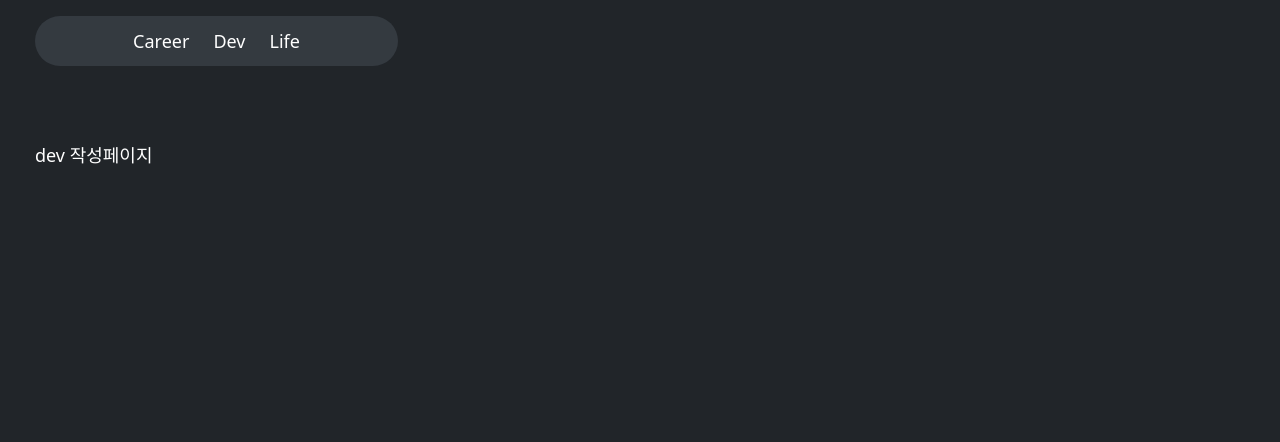
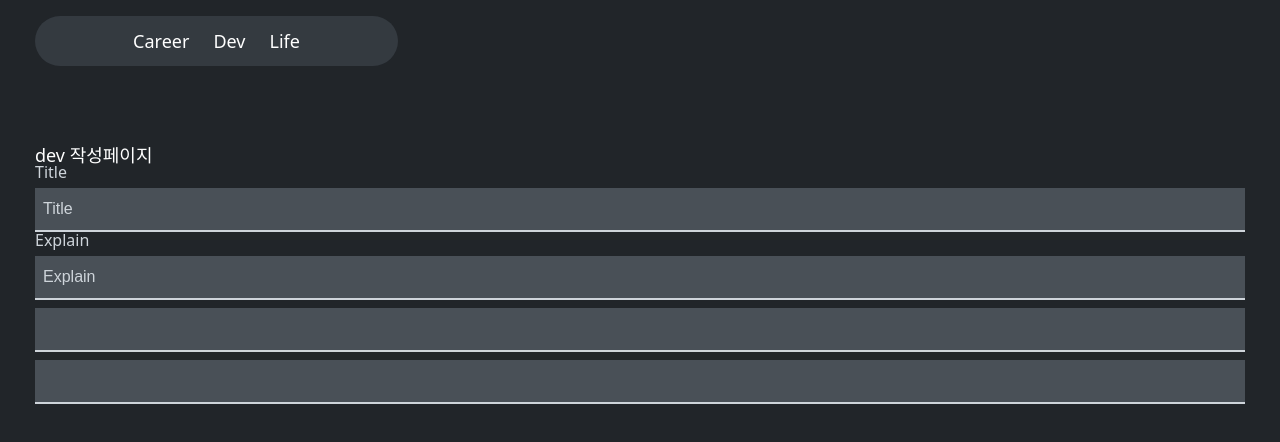
Before and after one commit to DUKE506/Duke, a Next.js app: page /dev/add in a window 1280 px wide. Shown: the top 442 px of the page. Built offline with nearby package versions, Linux system fonts and the light colour scheme.

Commit message:
feat : add 컴포넌트 작업중

```diff
--- /dev/null
+++ b/src/app/(dev)/dev/add/components/DevInfo/DevInfo.tsx
@@ -0,0 +1,16 @@
+import InputField from "@/components/InputField/InputField";
+
+
+const DevInfo = () => {
+    return(
+        <div>
+            <InputField label="Title" type="text" placeholder="Title" />
+            <InputField label="Explain" type="textarea" placeholder="Explain" />
+            <InputField />
+            <InputField />
+
+        </div>
+    )
+}
+
+export default DevInfo;
--- a/src/app/(dev)/dev/add/page.tsx
+++ b/src/app/(dev)/dev/add/page.tsx
@@ -1,8 +1,20 @@
+'use client'
+
+import InputField from "@/components/InputField/InputField";
+import { useState } from "react";
+import DevInfo from "./components/DevInfo/DevInfo";
+
 
 const AddDev = () => {
+    const [value, setValue] = useState('');
     return (
         <div>
-            dev 작성페이지
+            <div>
+                dev 작성페이지
+            </div>
+            <div>
+                <DevInfo />
+            </div>
         </div>
     )
 }
--- /dev/null
+++ b/src/components/InputField/InputField.module.css
@@ -0,0 +1,42 @@
+.inputfield {
+    display: flex;
+    flex-direction: column;
+    justify-content: center;
+
+    gap: var(--pad-half);
+}
+
+.label{
+    font-size : var(--size-s);
+    color: var(--color-main6);
+    transition: all .2s;
+}
+
+.input{
+    outline: none;
+    border : none;
+    font-size: var(--size-s);
+    color: var(--color-wh);
+
+    padding: var(--pad-three) var(--pad-half);
+    border-bottom: 2px solid var(--color-main6);
+
+    background-color: var(--color-main3);
+
+    transition: all .2s;
+    /* border-radius: 6px; */
+}
+.input::placeholder{
+    color: var(--color-main6);
+}
+
+.input:focus{
+    background-color: var(--color-main4);
+    border-bottom: 2px solid var(--color-main6);
+}
+
+
+.inputfield:focus-within .label {
+    color: rgb(253, 255, 244);
+    text-shadow: 0px 0px 5px var(--color-main6);
+}
--- /dev/null
+++ b/src/components/InputField/InputField.tsx
@@ -0,0 +1,28 @@
+import styles from './InputField.module.css'
+
+type valueType = string | number
+
+interface InputFieldProps {
+    label? : string;
+    type? : string;
+    placeholder? : string;
+    value? : valueType;
+    onChange? : (value : valueType)=> void;
+
+}
+
+const InputField = ({label, type, placeholder,value, onChange}:InputFieldProps) => {
+    const OnHandleChange = (e : React.ChangeEvent<HTMLInputElement>) =>{
+        console.log(e.target.value)
+    }
+    return (
+        <div className={styles.inputfield}>
+            <label className={styles.label}>
+                {label}
+            </label>
+            <input className={styles.input} placeholder={placeholder} onChange={OnHandleChange}/>
+        </div>
+    )
+}
+
+export default InputField;
```
Also changed, not shown: src/app/(dev)/dev/add/components/DevInfo/DevInfo.module.css (added).
